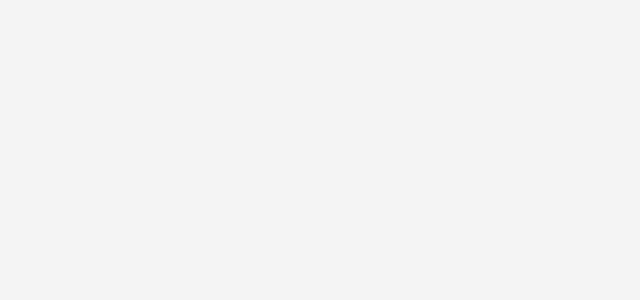
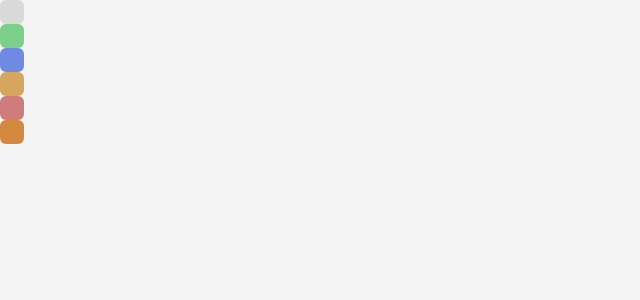
Before and after one commit to GuiPiangers/my-adventure-list, a Next.js app: page / in a window 1280 px wide. Shown: the top 300 px of the page, without its empty margins (0-640 px from the left). Built offline with nearby package versions, Linux system fonts and the light colour scheme.

Commit message:
create color palette

```diff
--- a/src/app/globals.css
+++ b/src/app/globals.css
@@ -13,5 +13,5 @@
 }
 
 body {
-  background: var(--background)
+  background-color: var(--background);
 }
--- a/src/app/page.tsx
+++ b/src/app/page.tsx
@@ -1,3 +1,12 @@
 export default function Home() {
-  return <main className=""></main>
+  return (
+    <main className="">
+      <div className="w-6 h-6 rounded-md bg-light-500"></div>
+      <div className="w-6 h-6 rounded-md bg-priority-lvl1"></div>
+      <div className="w-6 h-6 rounded-md bg-priority-lvl2"></div>
+      <div className="w-6 h-6 rounded-md bg-priority-lvl3"></div>
+      <div className="w-6 h-6 rounded-md bg-priority-lvl4"></div>
+      <div className="w-6 h-6 rounded-md bg-atributeBar"></div>
+    </main>
+  )
 }
--- a/tailwind.config.js
+++ b/tailwind.config.js
@@ -12,6 +12,24 @@ module.exports = {
         'gradient-conic':
           'conic-gradient(from 180deg at 50% 50%, var(--tw-gradient-stops))',
       },
+      colors: {
+        primary: '#5F7CE3',
+        primaryActive: '#7F98F1',
+        light: {
+          100: '#F9F9F9',
+          200: '#F4F4F4',
+          300: '#F0F0F0',
+          400: '#ECECEC',
+          500: '#D9D9D9',
+        },
+        priority: {
+          lvl1: '#7CD08A',
+          lvl2: '#7089E2',
+          lvl3: '#D6A65E',
+          lvl4: '#D07C7C',
+        },
+        atributeBar: '#D3883E',
+      },
     },
   },
   plugins: [],
```
